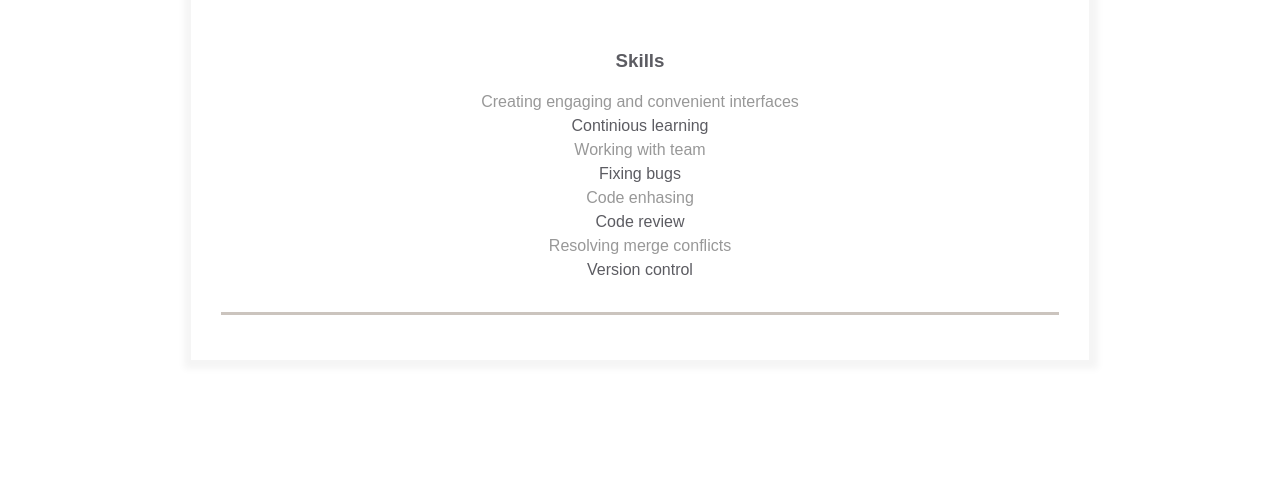
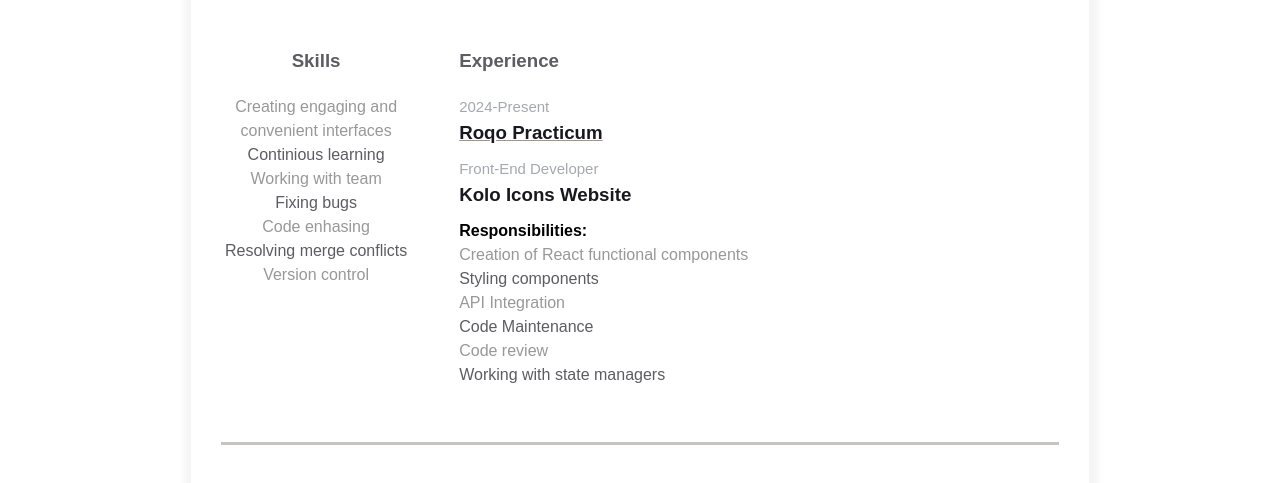
Before and after one commit to ElizaCalmau/homepage, a plain HTML site: page index.html in a window 1280 px wide. Shown: the part 565-1048 px from the top of the page. Before the commit the page ends 976 px from the top, so only its background shows below. Drawn offline with Linux system fonts and the light colour scheme.

Commit message:
added experience, fixed styles

```diff
--- a/index.html
+++ b/index.html
@@ -94,6 +94,7 @@
                 </a>
               </div>
             </div>
+            <div class="main-info fh">
                 <div class="skills">
                   <h3 class="skills__header">Skills</h3>
                   <ul class="skills__text">
@@ -102,10 +103,33 @@
                     <li>Working with team</li>
                     <li>Fixing bugs</li>
                     <li>Code enhasing</li>
-                <li>Code review</li>
                     <li>Resolving merge conflicts</li>
                     <li>Version control</li>
                   </ul>
+                </div>
+                <div class="experiences"><h3 class="experiences__header">Experience</h3>
+                <div class="experiences__company">
+                  <div class="experiences__company-header">
+                    <span class="experiences__company-header-durability">2024-Present</span>
+                    <h3 class="experiences__company-header-name">Roqo Practicum</h3>
+                  </div>
+
+                  <div class="experiences__company-project">
+                    <span class="experiences__company-project-role">Front-End Developer</span>
+                    <h3 class="experiences__company-project-name">Kolo Icons Website</h3>
+                    <h4>Responsibilities:</h4>
+                    <ul class="experiences__company-project-responsibilities">
+                      <li>Creation of React functional components</li>
+                      <li>Styling components</li>
+                      <li>API Integration</li>
+                      <li>Code Maintenance</li>
+                      <li>Code review</li>
+                      <li>Working with state managers</li>
+                    </ul>
+                  </div>
+                </div></div>
+
+                <div class="additional-info fv"></div>
               </div>
           </div>
         </div>
--- a/styles.css
+++ b/styles.css
@@ -51,12 +51,15 @@
     padding-bottom: 30px;
     margin-bottom: 15px;
   }
-
+  .main-info{
+    align-items: baseline;
+    gap: 3em;
+  }
   @media screen and (max-width: 576px) {
     .main-info,
     .contact_info_container {
       flex-direction: column;
-      padding-bottom: 2em;
+      padding: 2em;
     }
 
     .contact_info_container {
@@ -168,7 +171,7 @@
   .skills__header {
     color: var(--secondary-text-color);
     text-align: center;
-    margin-bottom: 15px;
+    margin-bottom: 20px;
     padding-top: 2em;
   }
 
@@ -205,11 +208,10 @@
     text-decoration-color: var(--text-decoration-color);
     text-decoration-line: underline;
     text-align: left;
-    margin-bottom: 20px;
+    margin-bottom: 10px;
   }
 
   .experiences__company-project {
-    margin-left: 15px;
     margin-bottom: 25px;
   }
 
@@ -228,7 +230,6 @@
 
   .experiences__company-project-responsibilities {
     color: var(--secondary-text-color);
-    padding-left: 20px;
   }
 
   .additional-info {
```
Lines whose indentation alone changed are shown as unchanged.
